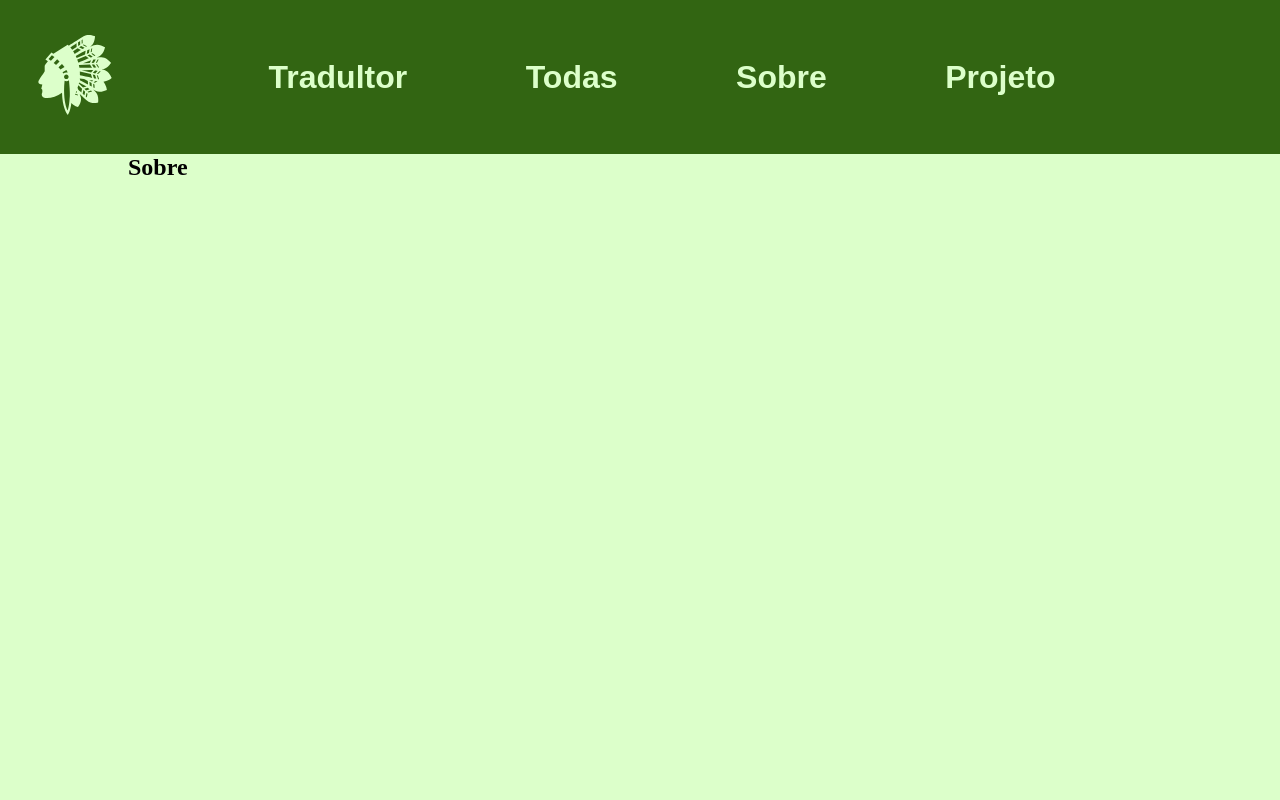
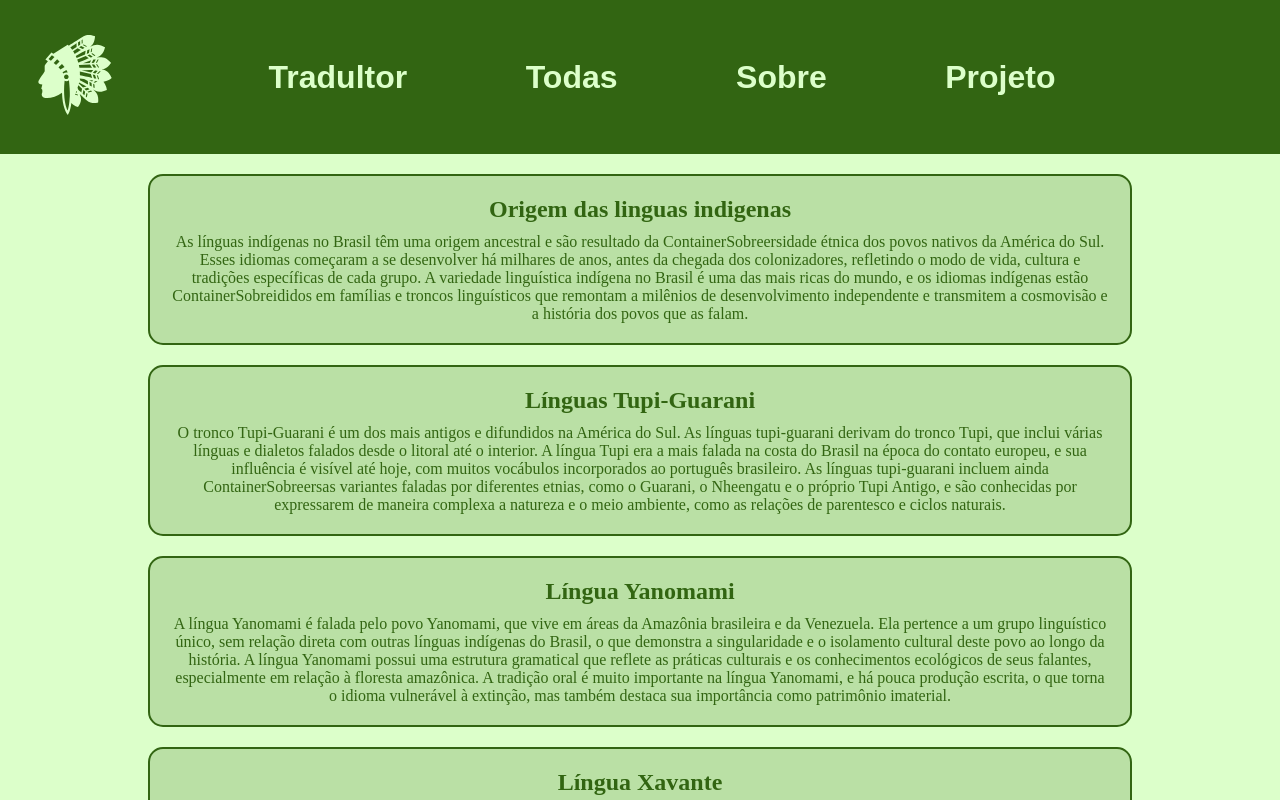
Before and after one commit to AndersonCostaDev01/dicio-indigena, a React (Vite) app: page / in a window 1280 px wide. Both pictures are taken after a click on the button "Sobre". Shown: the top 800 px of the page. Built offline with nearby package versions, Linux system fonts and the light colour scheme.

Commit message:
Criação do Sobre

```diff
--- a/src/containers/Sobre/index.tsx
+++ b/src/containers/Sobre/index.tsx
@@ -1,9 +1,51 @@
+import { ContainerSobre, TextoSobre, TituloSobre } from "./styles"
+
 const Sobre = () => {
 
     return (
-        <h2>
-            Sobre
-        </h2>
+        <>
+            <ContainerSobre>
+                <TituloSobre>
+                    Origem das linguas indigenas
+                </TituloSobre>
+                <TextoSobre>
+
+                    As línguas indígenas no Brasil têm uma origem ancestral e são resultado da ContainerSobreersidade étnica dos povos nativos da América do Sul. Esses idiomas começaram a se desenvolver há milhares de anos, antes da chegada dos colonizadores, refletindo o modo de vida, cultura e tradições específicas de cada grupo. A variedade linguística indígena no Brasil é uma das mais ricas do mundo, e os idiomas indígenas estão ContainerSobreididos em famílias e troncos linguísticos que remontam a milênios de desenvolvimento independente e transmitem a cosmovisão e a história dos povos que as falam.
+                </TextoSobre>
+            </ContainerSobre>
+            <ContainerSobre>
+                <TituloSobre>
+                    Línguas Tupi-Guarani
+                </TituloSobre>
+                <TextoSobre>
+                    O tronco Tupi-Guarani é um dos mais antigos e difundidos na América do Sul. As línguas tupi-guarani derivam do tronco Tupi, que inclui várias línguas e dialetos falados desde o litoral até o interior. A língua Tupi era a mais falada na costa do Brasil na época do contato europeu, e sua influência é visível até hoje, com muitos vocábulos incorporados ao português brasileiro. As línguas tupi-guarani incluem ainda ContainerSobreersas variantes faladas por diferentes etnias, como o Guarani, o Nheengatu e o próprio Tupi Antigo, e são conhecidas por expressarem de maneira complexa a natureza e o meio ambiente, como as relações de parentesco e ciclos naturais.
+                </TextoSobre>
+            </ContainerSobre>
+            <ContainerSobre>
+                <TituloSobre>
+                    Língua Yanomami
+                </TituloSobre>
+                <TextoSobre>
+                    A língua Yanomami é falada pelo povo Yanomami, que vive em áreas da Amazônia brasileira e da Venezuela. Ela pertence a um grupo linguístico único, sem relação direta com outras línguas indígenas do Brasil, o que demonstra a singularidade e o isolamento cultural deste povo ao longo da história. A língua Yanomami possui uma estrutura gramatical que reflete as práticas culturais e os conhecimentos ecológicos de seus falantes, especialmente em relação à floresta amazônica. A tradição oral é muito importante na língua Yanomami, e há pouca produção escrita, o que torna o idioma vulnerável à extinção, mas também destaca sua importância como patrimônio imaterial.
+                </TextoSobre>
+            </ContainerSobre>
+            <ContainerSobre>
+                <TituloSobre>
+                    Língua Xavante
+                </TituloSobre>
+                <TextoSobre>
+                    A língua Xavante pertence à família linguística Jê, que é uma das principais famílias linguísticas indígenas no Brasil. Ela é falada pelo povo Xavante, que habita a região central do país, principalmente no estado de Mato Grosso. A língua Xavante é caracterizada por uma estrutura fonológica distinta, com sons e entonações únicas, e uma gramática que reflete uma organização social e familiar complexa. Diferentemente de outras línguas indígenas que compartilham raízes, a língua Xavante possui elementos únicos que se desenvolveram em paralelo a outras línguas Jê. Este idioma, como muitos outros indígenas, enfrenta desafios devido à pressão do português e às transformações culturais, mas continua sendo um pilar importante da identidade Xavante.
+                </TextoSobre>
+            </ContainerSobre>
+            <ContainerSobre>
+                <TituloSobre>
+                    Conclusão
+                </TituloSobre>
+                <TextoSobre>
+                    Essas línguas representam uma riqueza cultural que vai além da comunicação: são formas de entender o mundo e uma ligação com as tradições ancestrais. Preservar e valorizar as línguas indígenas é essencial para manter viva a ContainerSobreersidade cultural e o conhecimento dos povos originários.
+                </TextoSobre>
+            </ContainerSobre>
+        </>
     )
 }
 
--- /dev/null
+++ b/src/containers/Sobre/styles.ts
@@ -0,0 +1,20 @@
+import styled from "styled-components";
+
+export const ContainerSobre = styled.div`
+    padding: 20px;
+    background-color: ${props => props.theme.corPost};
+    border: 2px solid ${props => props.theme.corNavbar};
+    border-radius: 15px;
+    margin: 20px;
+`
+export const TituloSobre = styled.h2 `
+    color: ${props => props.theme.corNavbar};
+    text-align: center;
+    margin-bottom: 10px;
+    font-weight: bold;
+`
+
+export const TextoSobre = styled.p `
+    color: ${props => props.theme.corNavbar};
+    text-align: center;
+`
```
